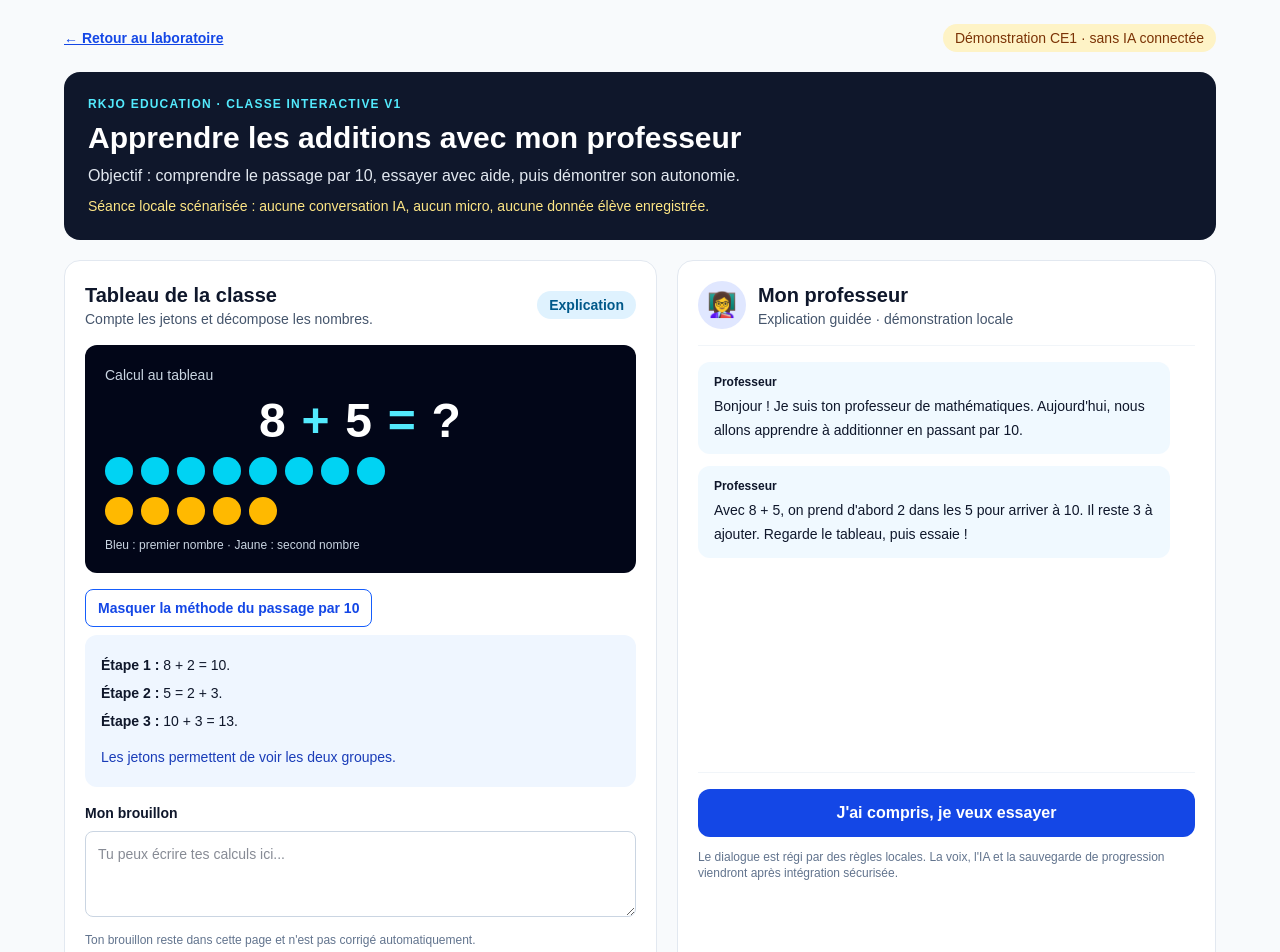
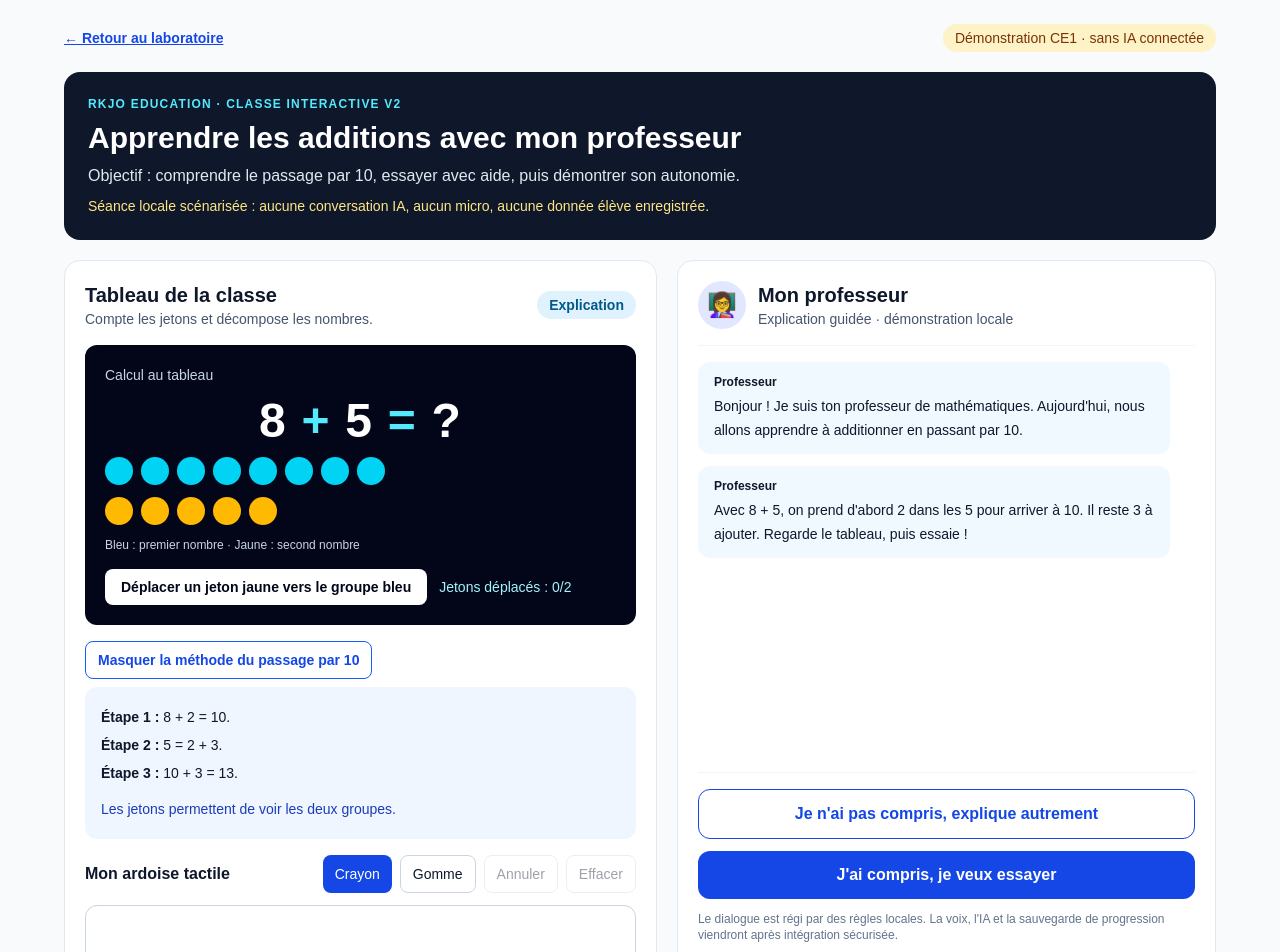
Before and after one commit to sowhatt/rkjo-ai-platform, a Next.js app in the folder apps/web/: page /education/classe-ce1 in a window 1280 px wide. Shown: the top 952 px of the page. Built offline with nearby package versions, Linux system fonts and the light colour scheme.

Commit message:
feat(education): guided reformulations and manipulable tokens in CE1 V2

```diff
--- a/apps/web/src/components/education/EducationCe1Classroom.tsx
+++ b/apps/web/src/components/education/EducationCe1Classroom.tsx
@@ -1,6 +1,7 @@
 "use client";
 
 import Link from "next/link";
+import EducationDrawingBoard from "@/components/education/EducationDrawingBoard";
 import { useState } from "react";
 
 type Phase = "welcome" | "practice" | "proof" | "result";
@@ -38,6 +39,9 @@ export default function EducationCe1Classroom() {
   const [outcome, setOutcome] = useState<Outcome>(null);
   const [showBreakdown, setShowBreakdown] = useState(true);
   const [boardNotes, setBoardNotes] = useState("");
+  const [tokensMoved, setTokensMoved] = useState(0);
+  const [explanationCount, setExplanationCount] = useState(0);
+  const [boardVersion, setBoardVersion] = useState(0);
 
   const question = phase === "proof" || phase === "result" ? PROOF : PRACTICE;
   const hints = [
@@ -57,6 +61,7 @@ export default function EducationCe1Classroom() {
   function startPractice() {
     setPhase("practice");
     setShowBreakdown(false);
+    setTokensMoved(0);
     say("À toi ! Calcule 8 + 5. Tu peux me demander jusqu'à trois indices. Je ne donnerai pas la réponse directement.");
   }
 
@@ -90,6 +95,9 @@ export default function EducationCe1Classroom() {
       say("Bravo pour cet entraînement ! Même avec des indices, ce n'est pas encore une preuve autonome. Essayons maintenant un nouveau calcul sans aide.", trimmed);
       setPhase("proof");
       setShowBreakdown(false);
+      setTokensMoved(0);
+      setBoardNotes("");
+      setBoardVersion((v) => v + 1);
       return;
     }
 
@@ -115,6 +123,30 @@ export default function EducationCe1Classroom() {
     setOutcome(null);
     setShowBreakdown(true);
     setBoardNotes("");
+    setBoardVersion((v) => v + 1);
+    setTokensMoved(0);
+    setExplanationCount(0);
+  }
+
+  function explainAgain() {
+    if (phase === "proof" || phase === "result") return;
+    const variants = [
+      "Regarde les jetons : on complète d’abord la rangée de 8 avec 2 jetons jaunes pour former 10.",
+      "Imagine une boîte de 10 cases : 8 cases sont remplies. Il manque 2 cases. Sur les 5 jetons jaunes, après en avoir placé 2, combien reste-t-il ?",
+      "Essaie toi-même : appuie deux fois sur « Déplacer un jeton », puis compte les jetons restants dans le groupe jaune.",
+    ];
+    say(variants[explanationCount % variants.length], "Je n’ai pas compris.");
+    setExplanationCount((v) => v + 1);
+    setShowBreakdown(true);
+    if (phase === "practice") setHintLevel((n) => Math.min(n + 1, hints.length));
+  }
+
+  function moveToken() {
+    if (phase === "proof" || phase === "result" || tokensMoved >= 2) return;
+    const next = tokensMoved + 1;
+    setTokensMoved(next);
+    if (phase === "practice") setHintLevel((n) => Math.min(n + 1, hints.length));
+    if (next === 2) say("Voilà : 8 + 2 = 10 ! Il reste 3 jetons jaunes. Combien font 10 + 3 ?", "J’ai déplacé deux jetons.");
   }
 
   return (
@@ -126,7 +158,7 @@ export default function EducationCe1Classroom() {
         </nav>
 
         <header className="rounded-2xl bg-slate-900 p-6 text-white">
-          <p className="text-xs font-semibold uppercase tracking-widest text-cyan-300">RKJO Education · Classe interactive V1</p>
+          <p className="text-xs font-semibold uppercase tracking-widest text-cyan-300">RKJO Education · Classe interactive V2</p>
           <h1 className="mt-2 text-3xl font-bold">Apprendre les additions avec mon professeur</h1>
           <p className="mt-2 text-slate-200">Objectif : comprendre le passage par 10, essayer avec aide, puis démontrer son autonomie.</p>
           <p className="mt-2 text-sm text-amber-200">Séance locale scénarisée : aucune conversation IA, aucun micro, aucune donnée élève enregistrée.</p>
@@ -150,13 +182,23 @@ export default function EducationCe1Classroom() {
               </p>
               <div className="space-y-3" aria-label="Représentation visuelle des deux nombres">
                 <div className="flex flex-wrap gap-2">
-                  {Array.from({ length: question.left }, (_, i) => <span key={"a" + i} className="h-7 w-7 rounded-full bg-cyan-400" aria-hidden="true" />)}
+                  {Array.from({ length: question.left + (phase === "proof" || phase === "result" ? 0 : tokensMoved) }, (_, i) => <span key={"a" + i} className="h-7 w-7 rounded-full bg-cyan-400" aria-hidden="true" />)}
                 </div>
                 <div className="flex flex-wrap gap-2">
-                  {Array.from({ length: question.right }, (_, i) => <span key={"b" + i} className="h-7 w-7 rounded-full bg-amber-400" aria-hidden="true" />)}
+                  {Array.from({ length: question.right - (phase === "proof" || phase === "result" ? 0 : tokensMoved) }, (_, i) => <span key={"b" + i} className="h-7 w-7 rounded-full bg-amber-400" aria-hidden="true" />)}
                 </div>
               </div>
               <p className="mt-3 text-xs text-slate-300">Bleu : premier nombre · Jaune : second nombre</p>
+              {phase !== "proof" && phase !== "result" && (
+                <div className="mt-4 flex flex-wrap items-center gap-3">
+                  <button type="button" onClick={moveToken} disabled={tokensMoved >= 2}
+                    className="rounded-lg bg-white px-4 py-2 text-sm font-semibold text-slate-950 disabled:opacity-50">
+                    Déplacer un jeton jaune vers le groupe bleu
+                  </button>
+                  <span role="status" className="text-sm text-cyan-200">Jetons déplacés : {tokensMoved}/2</span>
+                  {tokensMoved === 2 && <p className="w-full text-sm text-white">10 jetons réunis · 3 jetons restants</p>}
+                </div>
+              )}
             </div>
 
             {phase !== "proof" && phase !== "result" && (
@@ -176,6 +218,7 @@ export default function EducationCe1Classroom() {
             )}
             {phase === "proof" && <p className="rounded-lg bg-amber-50 p-3 text-sm text-amber-900">Pour cette preuve, la méthode et les indices restent masqués. Essaie seul.</p>}
 
+            <EducationDrawingBoard resetKey={boardVersion} />
             <div className="space-y-2">
               <label htmlFor="board-notes" className="block text-sm font-semibold">Mon brouillon</label>
               <textarea id="board-notes" value={boardNotes} onChange={(event) => setBoardNotes(event.target.value)}
@@ -204,6 +247,11 @@ export default function EducationCe1Classroom() {
             </div>
 
             <div className="mt-5 space-y-3 border-t border-slate-100 pt-4">
+              {(phase === "welcome" || phase === "practice") && (
+                <button type="button" onClick={explainAgain} className="w-full rounded-xl border border-blue-700 px-5 py-3 font-semibold text-blue-700">
+                  Je n&apos;ai pas compris, explique autrement
+                </button>
+              )}
               {phase === "welcome" && (
                 <button type="button" onClick={startPractice} className="w-full rounded-xl bg-blue-700 px-5 py-3 font-semibold text-white">
                   J&apos;ai compris, je veux essayer
```
